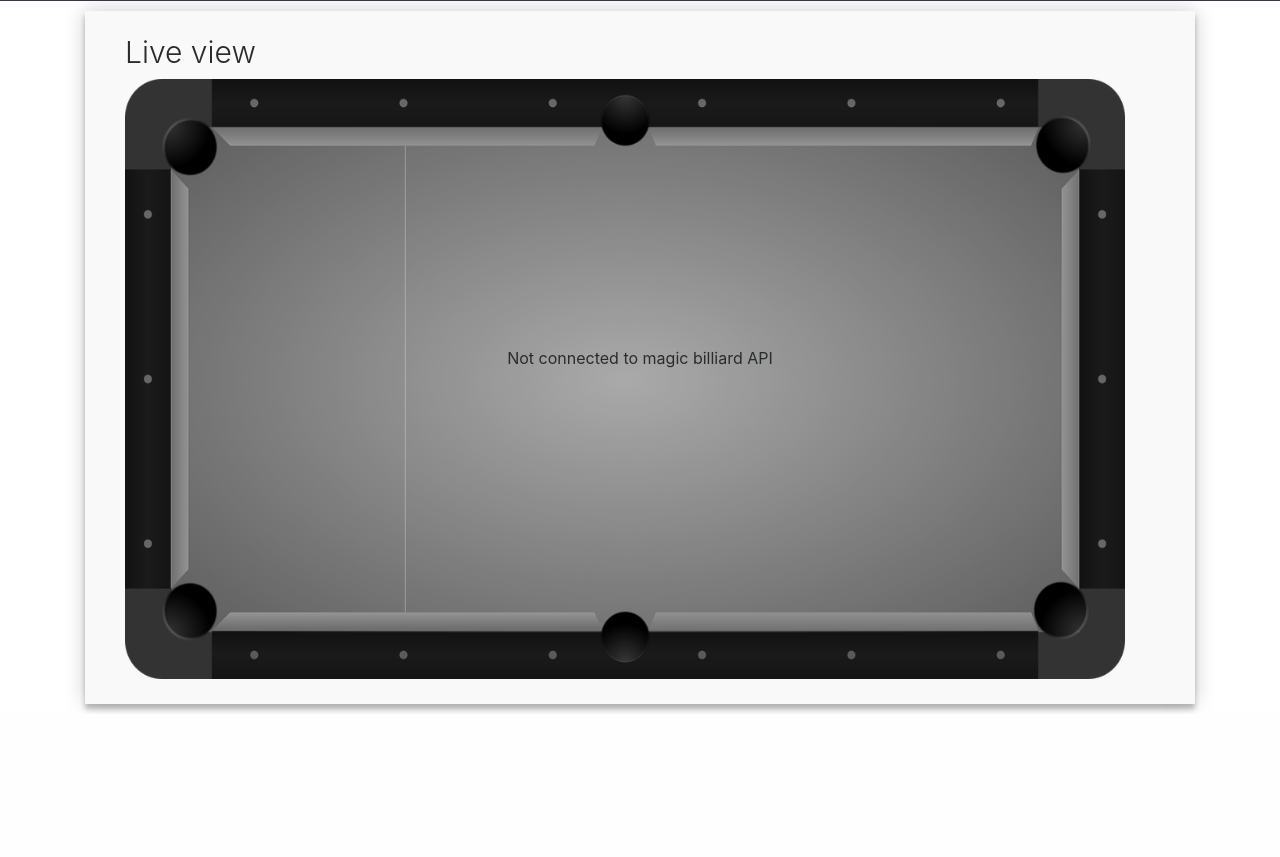
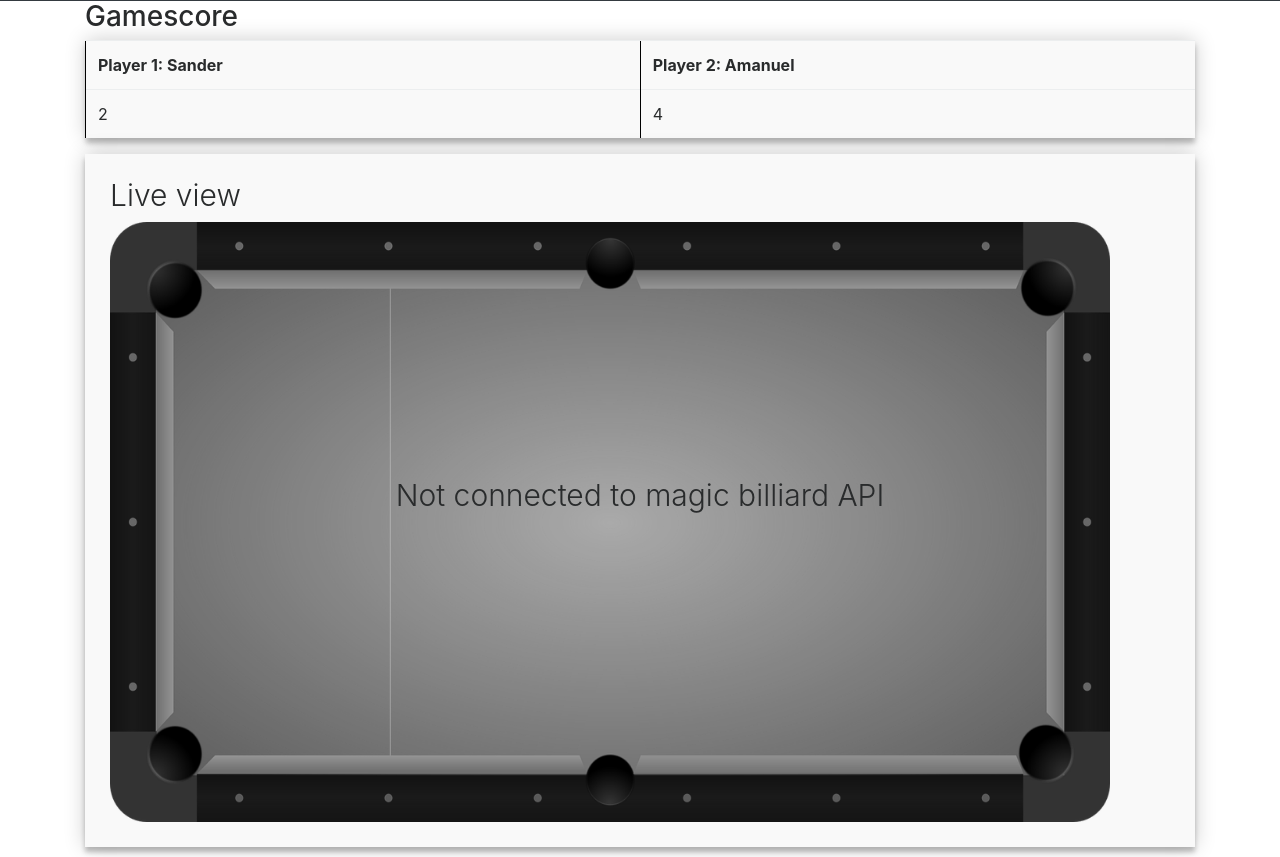
Before and after one commit to SanderBlom/PoolFrontend, a Node server app: page / in a window 1280 px wide. Shown: the part 103-960 px from the top of the page. Before the commit the page ends 816 px from the top, so only its background shows below. Run offline with Node 20, Linux system fonts and the light colour scheme.

Commit message:
Added scoreboard and script for rerouting ports

```diff
--- a/server.js
+++ b/server.js
@@ -22,8 +22,15 @@ app.use(flash()) //Used for flash messages
 app.get("/", function (req, res){
 
     var APIstatus = false
+    //Names of current players
+    var player1Name = "Sander"
+    var player2Name = "Amanuel"
+    //Current scores
+    var player1Score = 2
+    var player2Score = 4
 
-    res.render('index', {message: req.flash('message'), title: 'index', constatus: APIstatus})
+    res.render('index', {message: req.flash('message'), title: 'index', constatus: APIstatus,
+    player1Name, player2Name, player1Score, player2Score})
 })
 //-------------------------------------Start server-------------------------------------//
 //starts server on port 3000
--- a/views/css/main.css
+++ b/views/css/main.css
@@ -27,13 +27,14 @@ ul {
   position: relative;
 }
 
-table {
+table, th, td {
   max-width: 600px;
   width: 100%;
-  margin: 0 auto;
+  margin: auto;
+  table-layout: fixed;
+  border-left:1px solid black;
   position: relative;
   border-collapse: collapse;
-
 }
 
 row {
--- a/views/index.ejs
+++ b/views/index.ejs
@@ -10,8 +10,28 @@
 
 <body>
 	<div>
-		<!-- Includes the partial for the navbar -->
+		<!-- Henter fram navbaren fra partials mappen -->
 		<%- include('partials/navbar') %>
+	</div>
+
+	<div class="container">
+		<table class="table">
+			<h3 class="center">Gamescore</h3>
+			<tbody id="boxed">
+				<tr>
+					<th>Player 1: <%= locals.player1Name %> </th>
+					<th>Player 2: <%= locals.player2Name %></th>
+
+				</tr>
+				<tr>
+					<td>
+						<%= locals.player1Score %>
+					</td>
+					<td>
+						<%= locals.player2Score %>
+					</td>
+				</tr>
+		</table>
 	</div>
 	<!--Her kan vi sende push meldinger start-->
 	<div class="container">
@@ -21,29 +41,21 @@
 			</div>
 			<% }%>
 	</div>
-	<!--Her kan vi sende push meldinger stop-->
-
+	<!--Her begynner hoved content på siden-->
 	</div>
 	<div class="container">
-
-
-
 		<form id="boxed">
-			<div class="container">
+			<div class="container2">
 			<h3 class="center">Live view</h3>
-			<!--On vi sende status = true så blir bilde grønt-->
+			<!--Om vi sender status = true så blir bilde grønt-->
 			<% if(locals.constatus != false) { %>
 			<img src="/img/pooltable.png" width="1000" height="600" alt=""> <!--Bilde er funnet på google-->
 			<!--Ellers blir bildet grået ut med css og teksten under blir plassert midt på billiardbordet-->
 			<% } else{ %>
 				<img class="img-inactive" src="/img/pooltable.png" width="1000" height="600" alt=""> <!--Bilde er funnet på google-->
-				<div class="centered-text">Not connected to magic billiard API</div>
+				<div class="centered-text"><h3>Not connected to magic billiard API</h3></div>
 				<% } %>
-
-
 			</div>
-
-
 	</form>
 	</div>
 	<script src="/js/jquery.min.js"></script>
```
Also changed, not shown: 1 other file.
